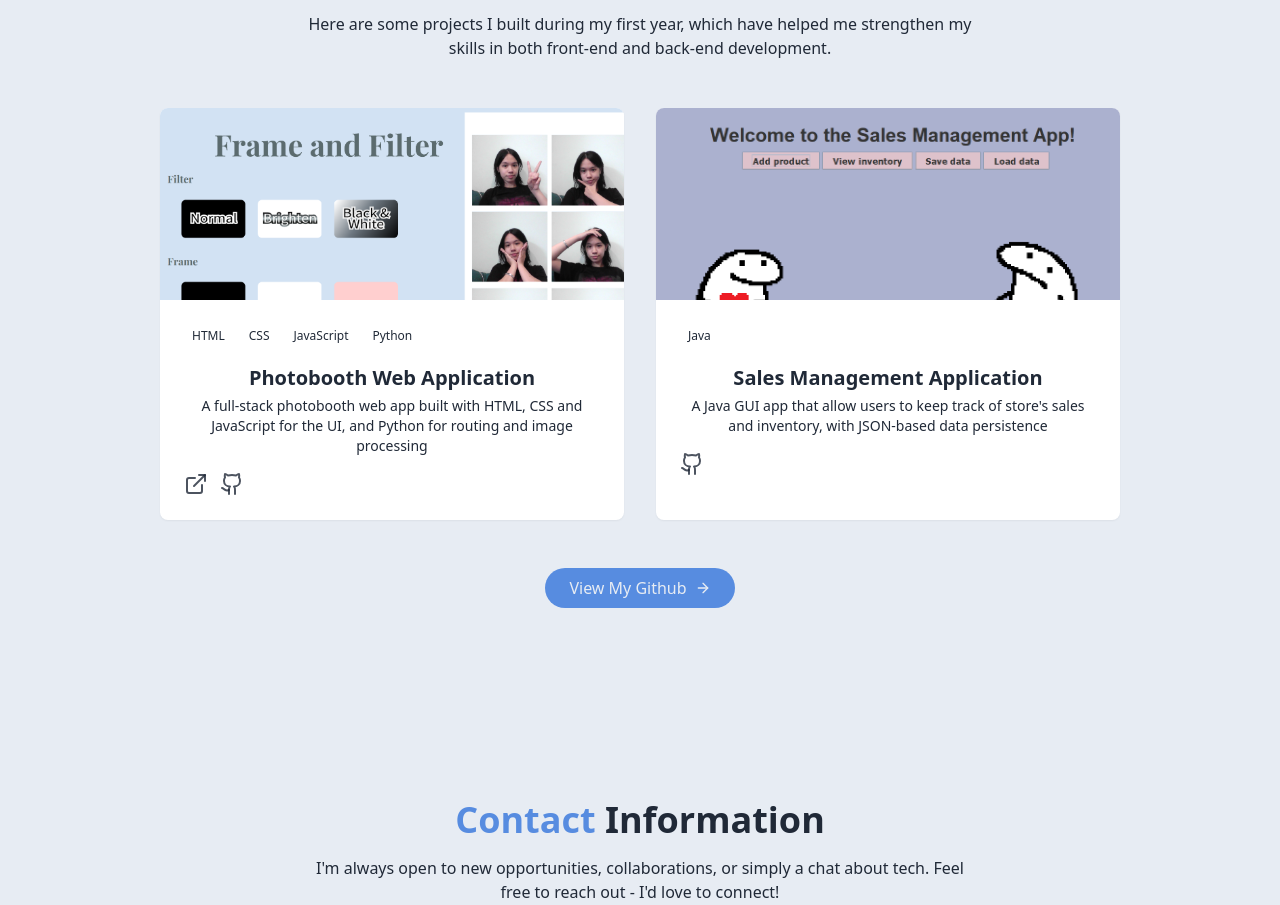
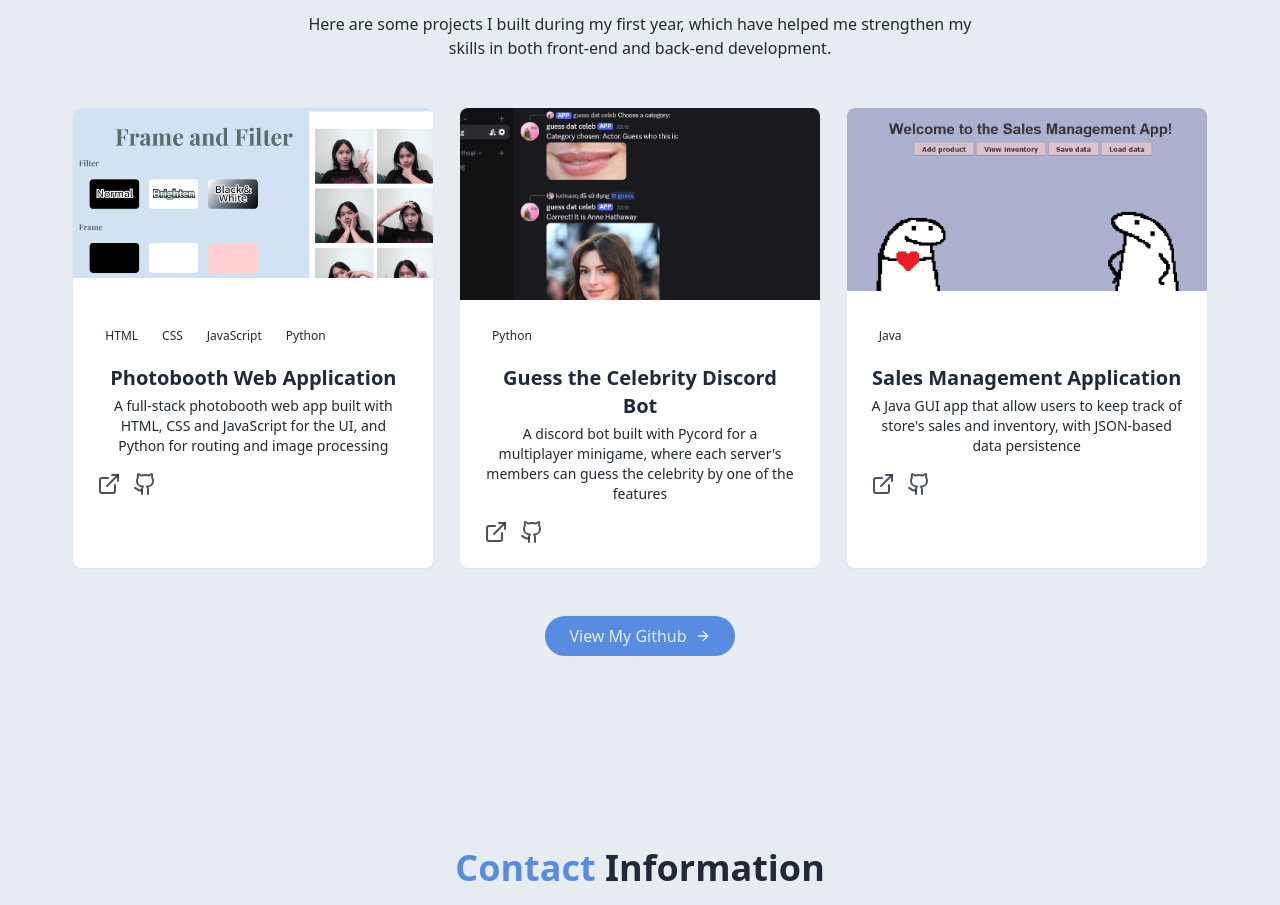
Before and after one commit to chucan1312/portfolio, a React (Vite) app: page / in a window 1280 px wide. Shown: the part 1916-2821 px from the top of the page. Built offline with nearby package versions, Linux system fonts and the light colour scheme.

Commit message:
Add discord bot project

```diff
--- a/src/components/ProjectsSection.jsx
+++ b/src/components/ProjectsSection.jsx
@@ -12,11 +12,19 @@ const projects = [
     },
     {
         id: 2,
+        title: "Guess the Celebrity Discord Bot",
+        description: "A discord bot built with Pycord for a multiplayer minigame, where each server's members can guess the celebrity by one of the features",
+        tags: ["Python"],
+        githubUrl: "https://github.com/chucan1312/guess-celeb-discord-bot",
+        image: "/projects/project2.png"
+    },
+    {
+        id: 3,
         title: "Sales Management Application",
         description: "A Java GUI app that allow users to keep track of store's sales and inventory, with JSON-based data persistence",
         tags: ["Java"],
         githubUrl: "https://github.com/chucan1312/cpsc-210-term-project",
-        image: "/projects/project2.png"
+        image: "/projects/project3.png"
     }
 ]
 
@@ -33,9 +41,9 @@ export const ProjectsSection = () => {
                     helped me strengthen my skills in both front-end and back-end development.
                 </p>
 
-                <div className="grid grid-cols-1 md:grid-cols-2 gap-8">
+                <div className="grid grid-cols-1 md:grid-cols-3 justify-items-center max-w-6xl mx-auto gap-50">
                     {projects.map((project, key) => (
-                        <div key={key} className="group bg-card rounded-lg overflow-hidden shadow-xs card-hover">
+                        <div key={key} className="group bg-card rounded-lg overflow-hidden shadow-xs card-hover w-90">
                             <div className="h-48 overflow-hidden">
                                 <img src={project.image} alt={project.title} />
                             </div>
@@ -54,7 +62,6 @@ export const ProjectsSection = () => {
                                 <p className="text-foreground text-sm mb-4">{project.description}</p>
 
                                 <div className="flex gap-3 items-center">
-                                    {project.title !== "Sales Management Application" && (
                                     <a
                                         href={project.link}
                                         target="_blank"
@@ -62,7 +69,7 @@ export const ProjectsSection = () => {
                                     >
                                         <ExternalLink />
                                     </a>
-                                    )}
+
                                     <a
                                         href={project.githubUrl}
                                         target="_blank"
```
Also changed, not shown: public/projects/project2.png, public/projects/project3.png (added). Lines whose indentation alone changed are shown as unchanged.
